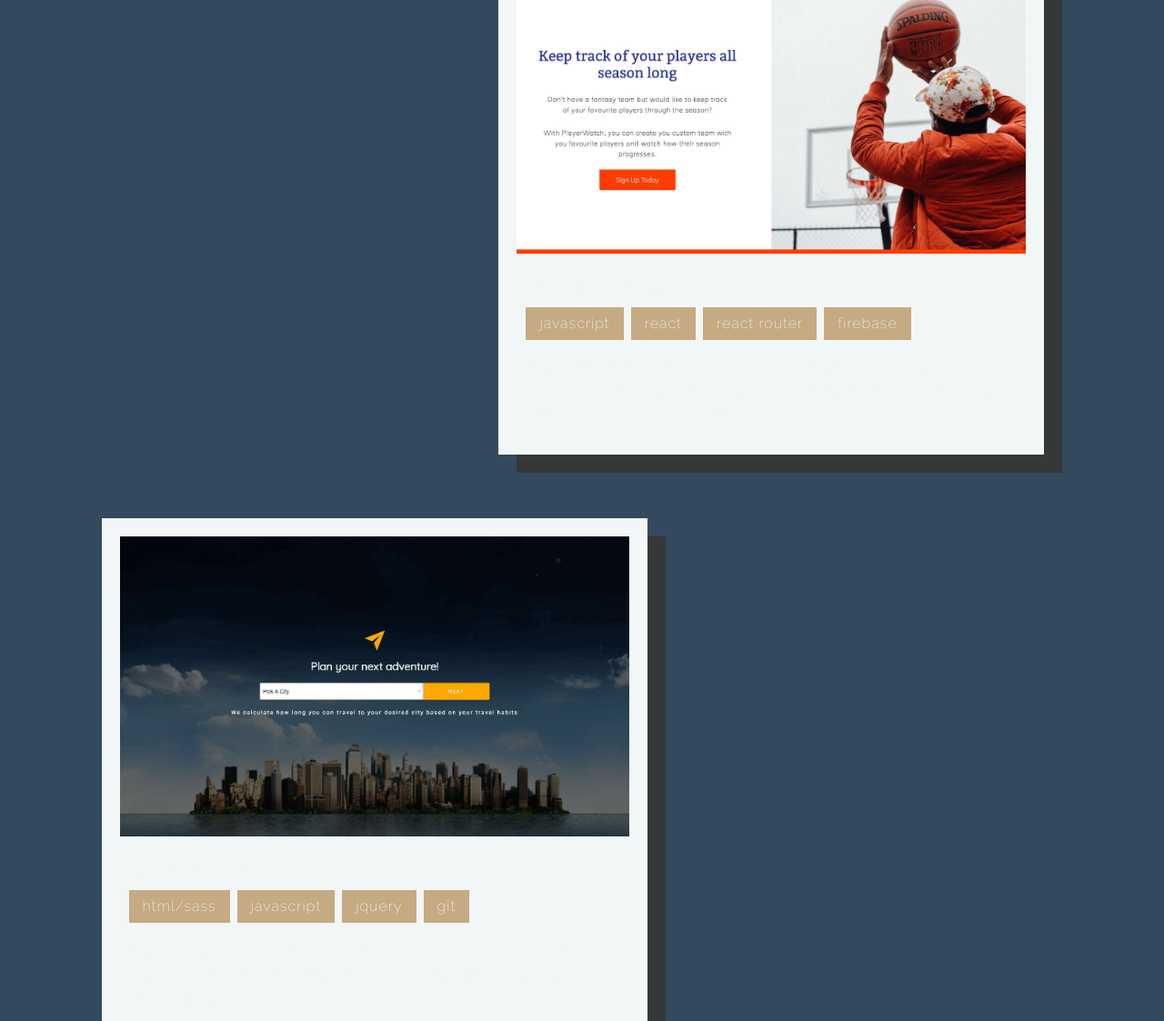
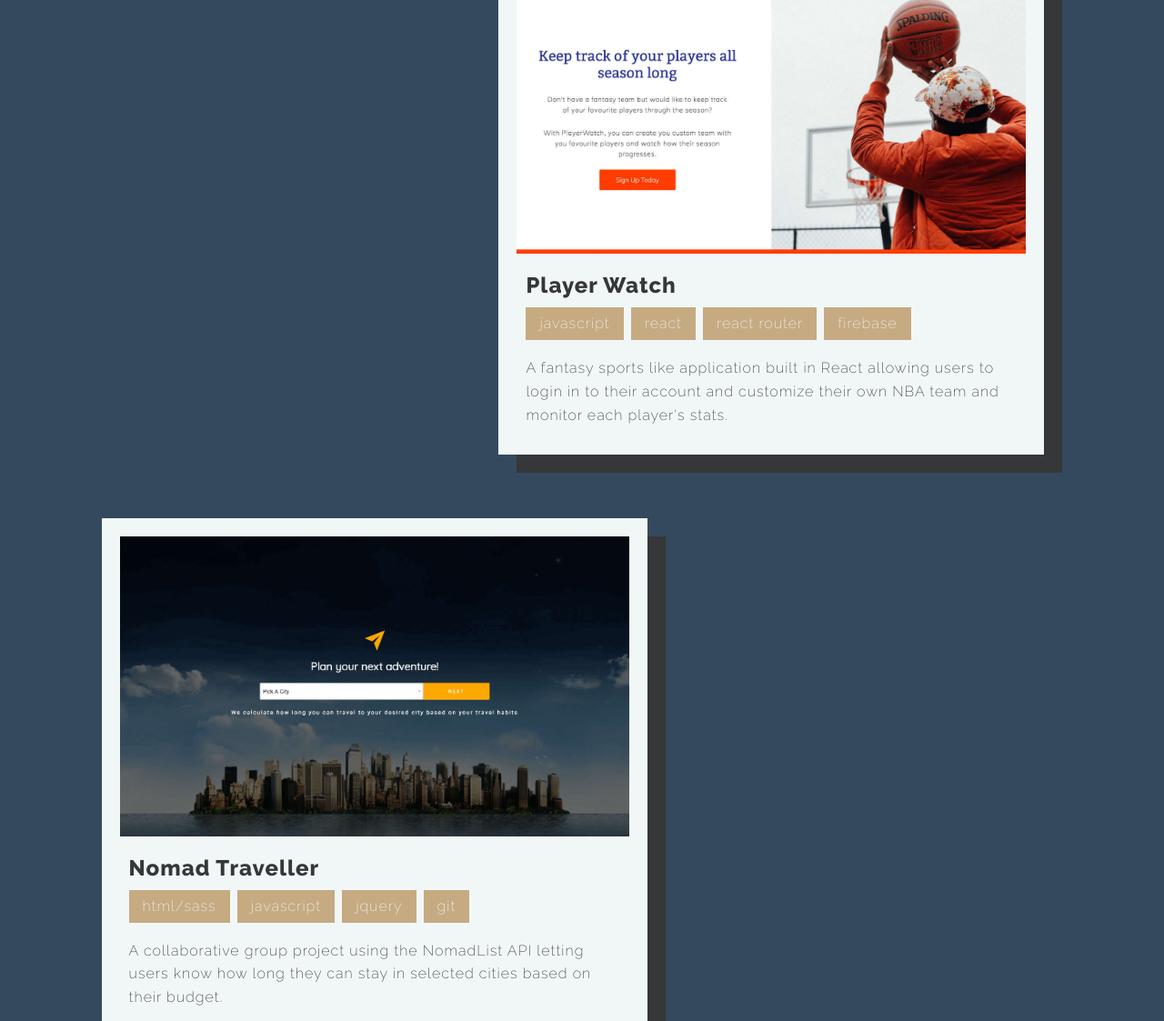
Before and after one commit to nicke920/portfolio, a website: page index.html in a window 1280 px wide. Shown: the part 2142-3265 px from the top of the page at 91% size. Drawn offline with nearby package versions, Linux system fonts and the light colour scheme; a web font is replaced by a local one.

Commit message:
changed text color

```diff
--- a/dev/styles/style.scss
+++ b/dev/styles/style.scss
@@ -329,6 +329,10 @@ section {
 	}
 	h3 {
 		font-size: 24px;
+		color: $darkBlack;
+	}
+	p {
+		color: $darkBlack;
 	}
 }
 
```
Also changed, not shown: public/styles/style.css.
